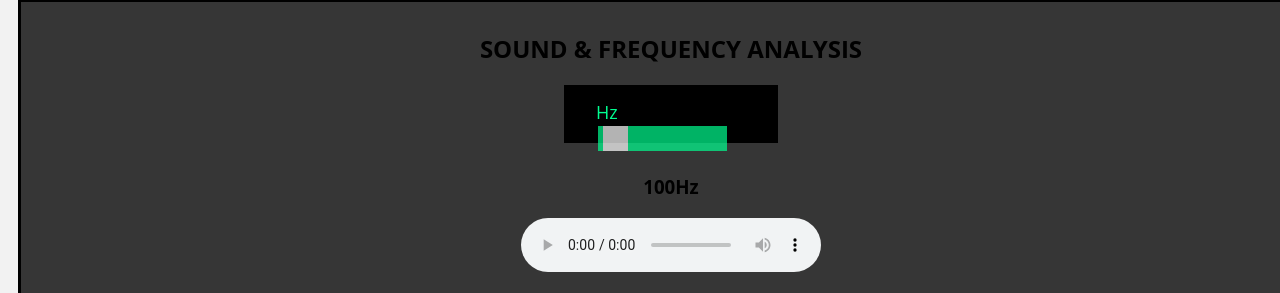
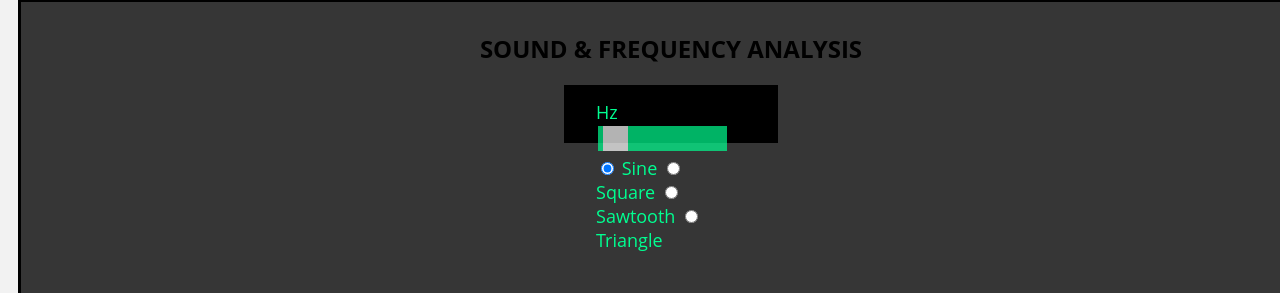
Before and after one commit to blosmusic/tonejs_learning_repo, a plain HTML site: page index.html in a window 1280 px wide. Shown: the part 1089-1382 px from the top of the page. Drawn offline with nearby package versions, Linux system fonts and the light colour scheme.

Commit message:
added radio box for wavetypes

```diff
--- a/index.html
+++ b/index.html
@@ -58,9 +58,19 @@
             <div class="freqSliderContainer">
                 <input class="slider" id="freq-slider" type="range" min="30" max="2500" value="160">
             </div>
+            <div id="wavetype">
+                <input type="radio" id="sine" name="wave" value="sine" checked>
+                <label for="sine">Sine</label>
+                <input type="radio" id="square" name="wave" value="square">
+                <label for="square">Square</label>
+                <input type="radio" id="sawtooth" name="wave" value="sawtooth">
+                <label for="sawtooth">Sawtooth</label>
+                <input type="radio" id="triangle" name="wave" value="triangle">
+                <label for="triangle">Triangle</label>
+            </div>
         </div>
 
-        <h3>100Hz</h3>
+        <!-- <h3>100Hz</h3>
         <audio controls loop>
             <source src="./sounds/100HZ.mp3" type="audio/mpeg">
         </audio>
@@ -71,8 +81,7 @@
         <h3>440Hz</h3>
         <audio controls loop>
             <source src="./sounds/440HZ.mp3" type="audio/mpeg">
-        </audio>
-    </div>
+        </audio> -->
     </div>
 </body>
 <script src="./app.js"></script>
```
